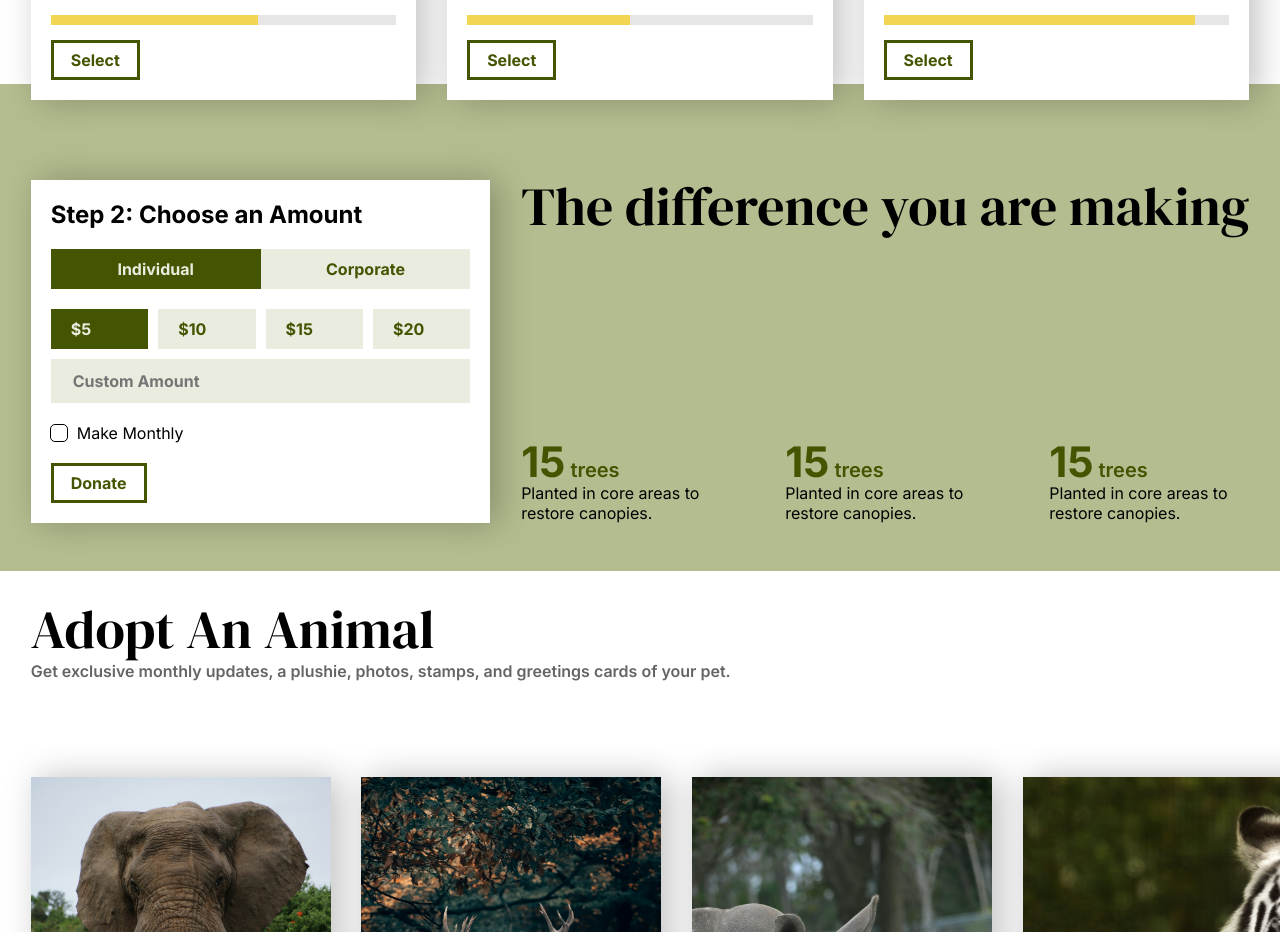
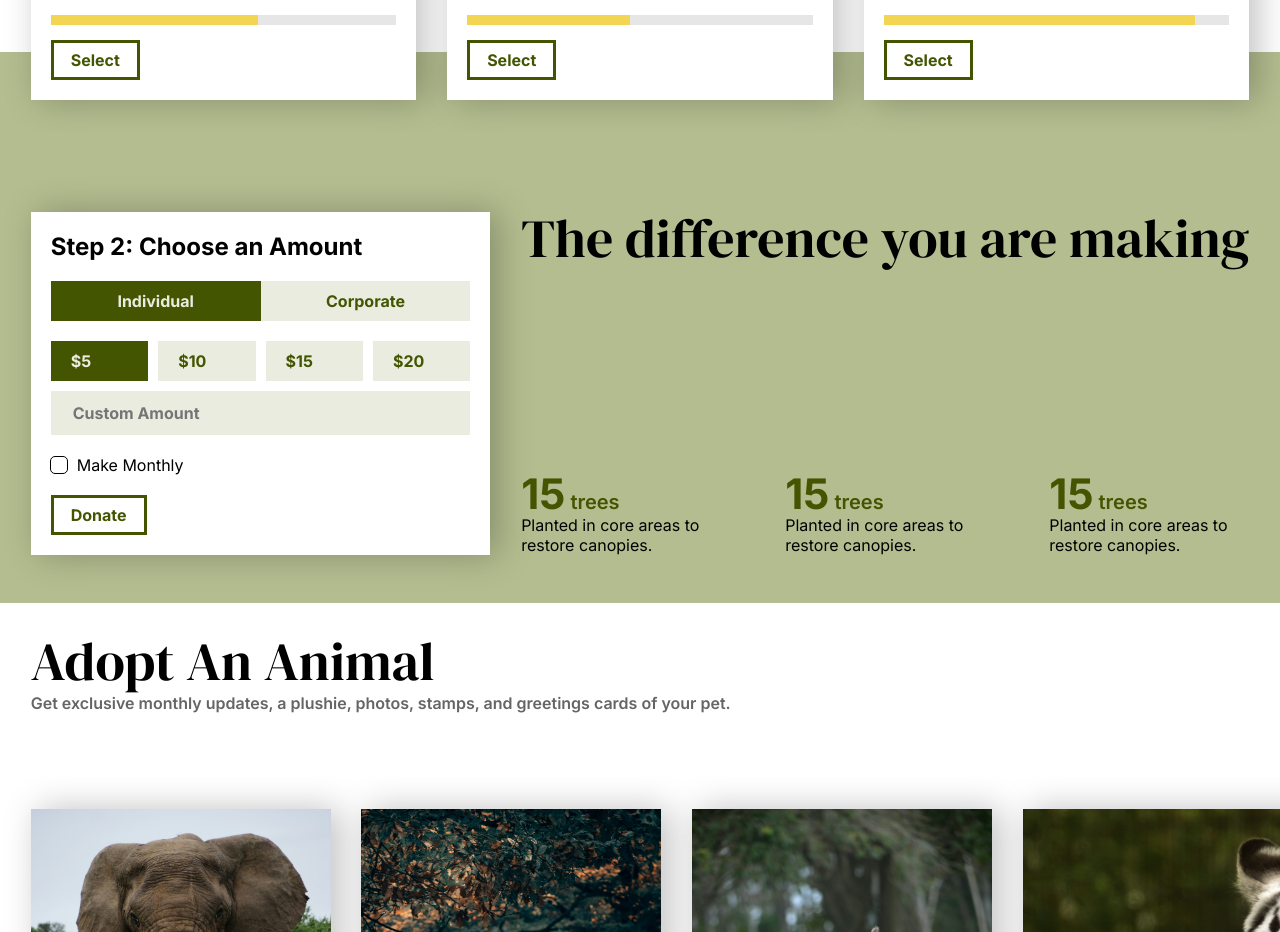
Before and after one commit to Achintya72/suraksha, a Next.js app: page /donate in a window 1280 px wide. Shown: the part 1660-2592 px from the top of the page. Built offline with nearby package versions, Linux system fonts and the light colour scheme.

Commit message:
Fixed Donate Bg Overlap

```diff
--- a/src/app/donate/donate.module.css
+++ b/src/app/donate/donate.module.css
@@ -40,15 +40,15 @@
 .background {
     position: absolute;
     width: 100%;
-    height: calc(100% + 3rem);
+    height: calc(100% + 5rem);
     background-color: var(--clr-green-light);
     z-index: -5;
-    top: -3rem;
+    top: -5rem;
 }
 
 .difference {
     display: flex;
-    padding-top: 3rem;
+    padding-top: 5rem;
     padding-bottom: 3rem;
     gap: var(--margin);
 }
```
